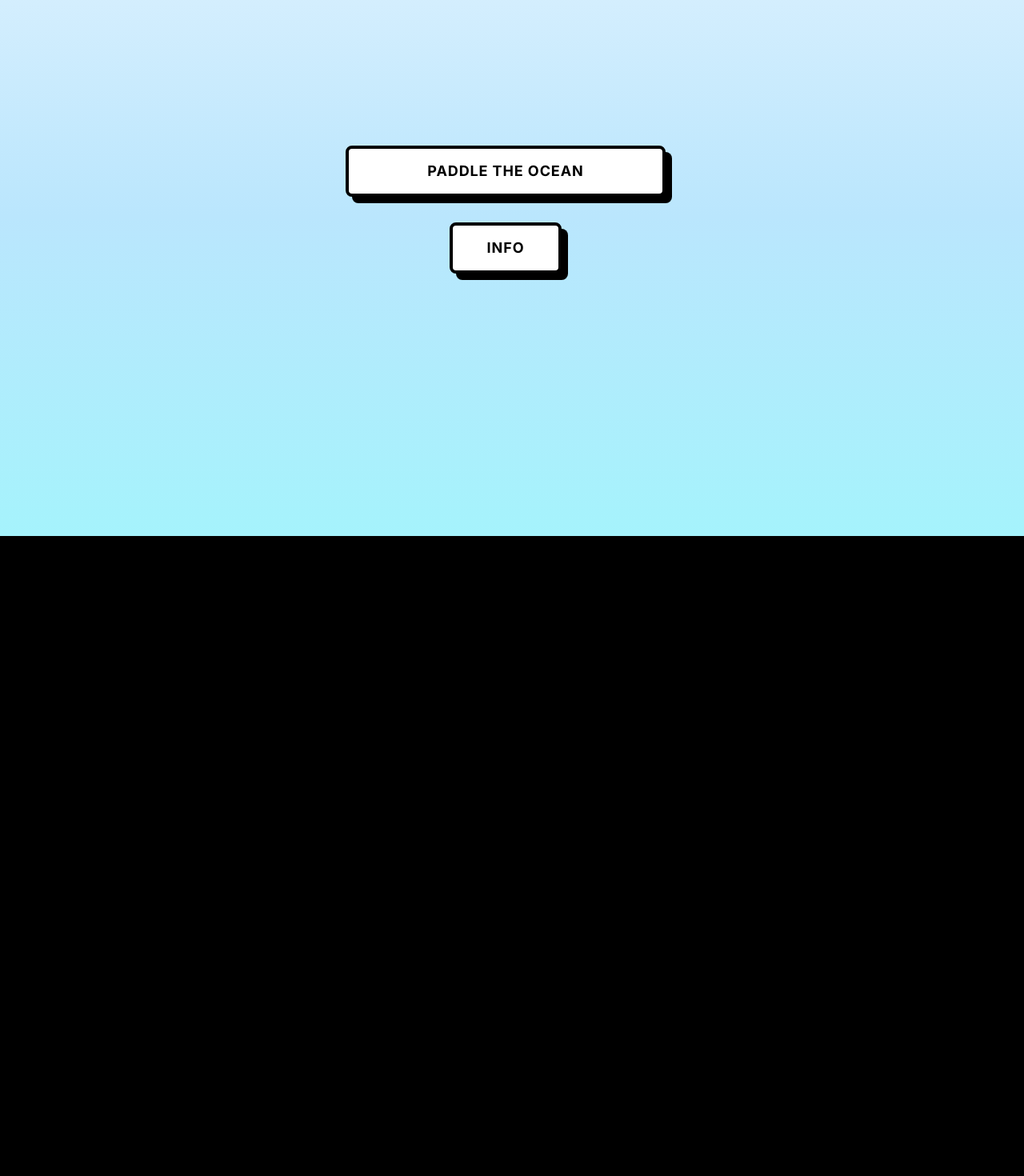
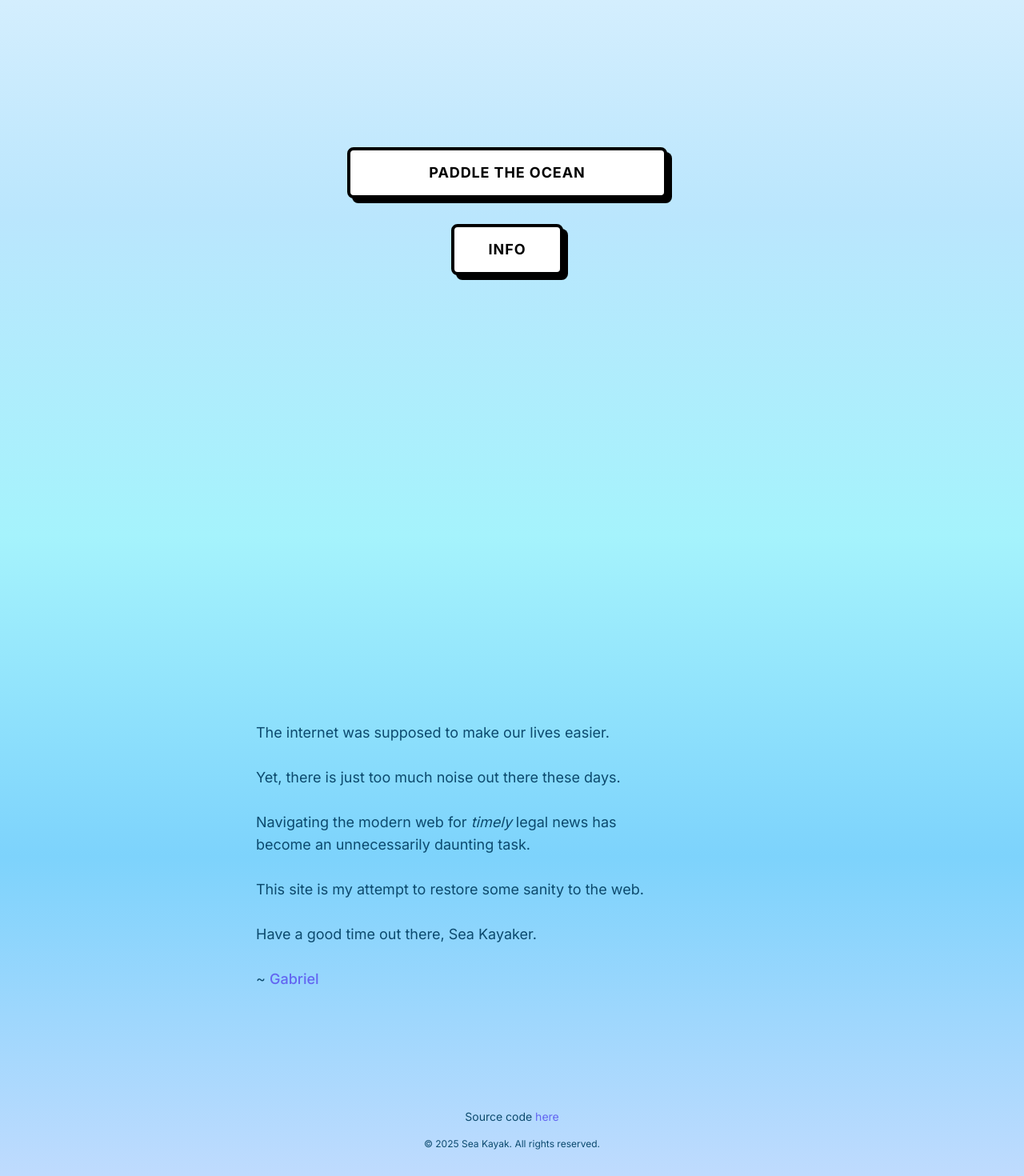
Before and after one commit to gongahkia/sea-kayak, a Next.js app in the folder sea-kayak-app/: page / in a window 1280 px wide. Shown: the part 130-1600 px from the top of the page at 80% size. Before the commit the page ends 800 px from the top, so only its background shows below. Built offline with nearby package versions, Linux system fonts and the light colour scheme; no server answers.

Commit message:
feat(app): aded

```diff
--- a/sea-kayak-app/app/page.tsx
+++ b/sea-kayak-app/app/page.tsx
@@ -47,42 +47,41 @@ export default function Home() {
     infoSectionRef.current?.scrollIntoView({ behavior: "smooth" })
   }
 
-  return (
-    <div className="h-screen overflow-y-auto overflow-x-hidden snap-y snap-mandatory">
+   return (
+    <div className="min-h-screen overflow-y-auto overflow-x-hidden snap-y snap-mandatory">
       {/* Main buttons section */}
-      <section className="h-screen flex items-center justify-center bg-gradient-to-b from-sky-100 via-sky-200 to-cyan-200 text-sky-900 snap-start">
-        <div className="flex flex-col items-center gap-8 relative z-10">
+      <section className="min-h-screen flex items-center justify-center bg-gradient-to-b from-sky-100 via-sky-200 to-cyan-200 text-sky-900 snap-start px-4">
+        <div className="flex flex-col items-center gap-4 md:gap-8 relative z-10 w-full max-w-md">
           <a
             href={randomUrl}
             target="_blank"
             rel="noopener noreferrer"
-            className="block w-[400px]"
+            className="block w-full md:w-[400px]"
           >
             <div className="neobrutalist-button-container">
               <motion.div
                 id="paddle"
-                className="neobrutalist-button w-full h-16 bg-white text-black border-4 border-black rounded-lg font-bold text-lg tracking-wider relative overflow-hidden cursor-pointer"
-                initial={{ x: -8, y: -8 }}
-                whileHover={{ x: -4, y: -4 }}
+                className="neobrutalist-button w-full h-14 md:h-16 bg-white text-black border-4 border-black rounded-lg font-bold text-base md:text-lg tracking-wide md:tracking-wider relative overflow-hidden cursor-pointer"
+                initial={{ x: -6, y: -6 }}
+                whileHover={{ x: -3, y: -3 }}
                 whileTap={{ x: 0, y: 0 }}
-                animate={{ x: -8, y: -8 }}
+                animate={{ x: -6, y: -6 }}
                 onMouseEnter={handleHover}
-                onMouseLeave={() => {}}
               >
-                <div className="absolute inset-0 flex items-center justify-center z-10">PADDLE THE OCEAN</div>
+                <div className="absolute inset-0 flex items-center justify-center z-10 px-2">PADDLE THE OCEAN</div>
               </motion.div>
               <div className="neobrutalist-button-shadow"></div>
             </div>
           </a>
 
-          <div className="neobrutalist-button-container" style={{ width: "140px" }}>
+          <div className="neobrutalist-button-container w-[120px] md:w-[140px]">
             <motion.button
               id="info"
-              className="neobrutalist-button w-full h-16 bg-white text-black border-4 border-black rounded-lg font-bold text-lg tracking-wider relative overflow-hidden cursor-pointer"
-              initial={{ x: -8, y: -8 }}
-              whileHover={{ x: -4, y: -4 }}
+              className="neobrutalist-button w-full h-14 md:h-16 bg-white text-black border-4 border-black rounded-lg font-bold text-base md:text-lg tracking-wide md:tracking-wider relative overflow-hidden cursor-pointer"
+              initial={{ x: -6, y: -6 }}
+              whileHover={{ x: -3, y: -3 }}
               whileTap={{ x: 0, y: 0 }}
-              animate={{ x: -8, y: -8 }}
+              animate={{ x: -6, y: -6 }}
               onClick={scrollToInfo}
             >
               <div className="absolute inset-0 flex items-center justify-center z-10">INFO</div>
@@ -95,46 +94,40 @@ export default function Home() {
       {/* Info Section */}
       <section
         ref={infoSectionRef}
-        className="h-screen flex flex-col items-center justify-center bg-gradient-to-b from-cyan-200 via-sky-300 to-blue-200 text-sky-900 relative snap-start"
+        className="min-h-screen flex flex-col items-center justify-center bg-gradient-to-b from-cyan-200 via-sky-300 to-blue-200 text-sky-900 relative snap-start px-4 py-16"
       >
-        <div className="max-w-2xl text-left space-y-6">
-          <p className="text-300 mb-6">
+        <div className="max-w-2xl text-left space-y-4 md:space-y-6 w-full px-4">
+          <p className="text-base md:text-lg leading-relaxed">
             The internet was supposed to make our lives easier.
-            <br />
-            <br />
+            <br /><br />
             Yet, there is just too much noise out there these days.
-            <br />
-            <br />
+            <br /><br />
             Navigating the modern web for <i>timely</i> legal news has
             <br />
             become an unnecessarily daunting task.
-            <br />
-            <br />
+            <br /><br />
             This site is my attempt to restore some sanity to the web.
-            <br />
-            <br />
+            <br /><br />
             Have a good time out there, Sea Kayaker.
-            <br />
-            <br />
-            ~ <a href="https://gabrielongzm.com" className="text-indigo-500 hover:underline">Gabriel</a>
+            <br /><br />
+            ~ <a href="https://gabrielongzm.com" className="text-indigo-600 md:text-indigo-500 hover:underline font-medium">Gabriel</a>
           </p>
         </div>
 
         {/* Footer */}
-        <div className="absolute bottom-8 text-sm text-400 text-center">
-          <p>
+        <div className="absolute bottom-4 md:bottom-8 text-sm text-center w-full px-4">
+          <p className="text-xs md:text-sm">
             Source code{" "}
             <a
               href="https://github.com/gongahkia/sea-kayak"
               target="_blank"
               rel="noopener noreferrer"
-              className="text-indigo-400 hover:underline"
+              className="text-indigo-500 hover:underline"
             >
               here
             </a>
-            .
           </p>
-          <p className="mt-4 text-xs">© 2025 Sea Kayak. All rights reserved.</p>
+          <p className="mt-2 md:mt-4 text-[0.7rem] md:text-xs">© 2025 Sea Kayak. All rights reserved.</p>
         </div>
       </section>
     </div>
```
